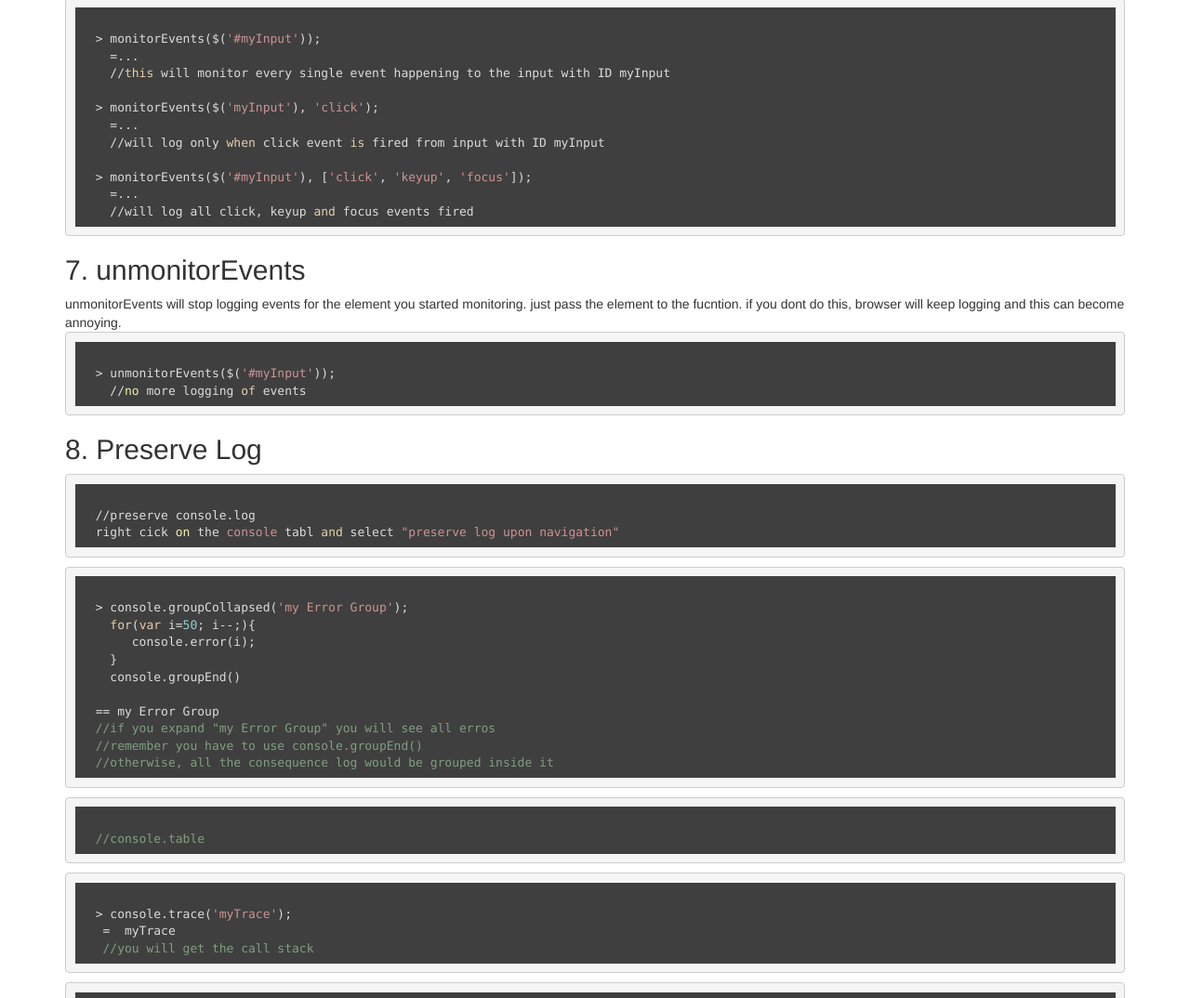
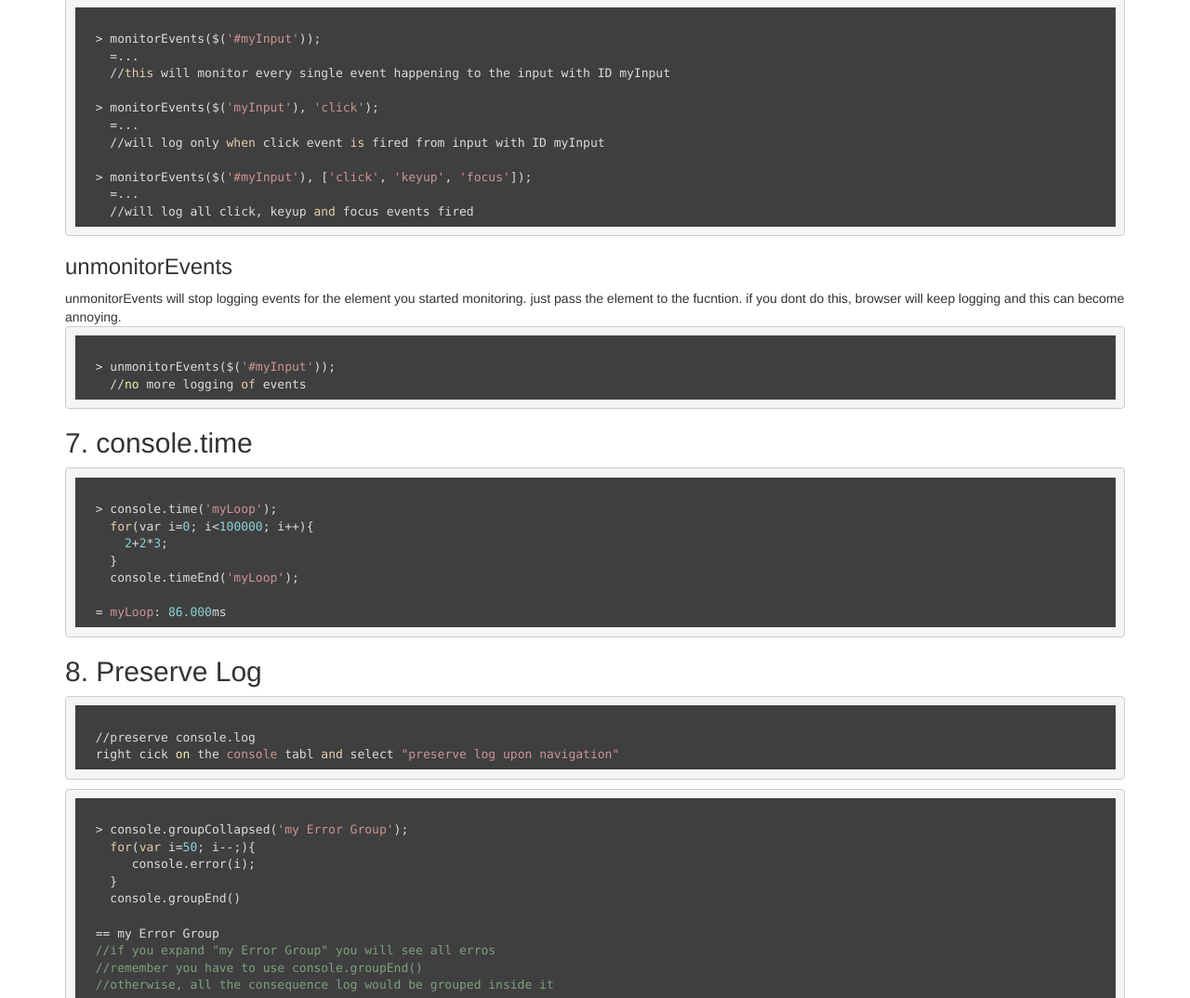
Before and after one commit to khan4019/thatJsDude, a plain HTML site: page jsConcepts/concepts/console.html in a window 1280 px wide. Shown: the part 3125-4199 px from the top of the page at 93% size. Drawn offline with Linux system fonts and the light colour scheme.

Commit message:
added console.time

```diff
--- a/jsConcepts/concepts/console.html
+++ b/jsConcepts/concepts/console.html
@@ -179,11 +179,21 @@ monitorEvents log the event fired by the element you passed to the fucntion. if
     =...
     //will log all click, keyup and focus events fired
 </code></pre>
-<h2>7. unmonitorEvents</h2>
+<h3>unmonitorEvents</h3>
 unmonitorEvents will stop logging events for the element you started monitoring. just pass the element to the fucntion. if you dont do this, browser will keep logging and this can become annoying.
 <pre><code>
   > unmonitorEvents($('#myInput'));
     //no more logging of events
+</code></pre>
+<h2>7. console.time</h2>
+<pre><code>
+  > console.time('myLoop');
+    for(var i=0; i<100000; i++){
+      2+2*3;
+    }
+    console.timeEnd('myLoop');
+
+  = myLoop: 86.000ms
 </code></pre>
 <h2>8. Preserve Log</h2>
 <pre><code>
```
